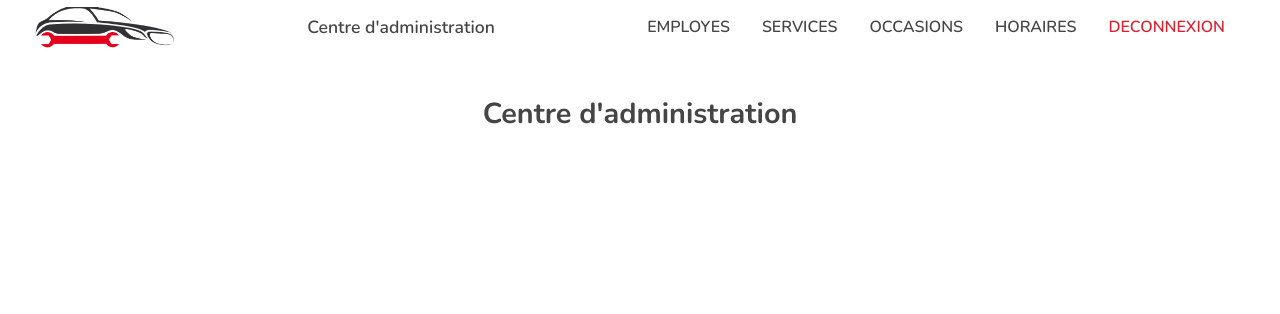
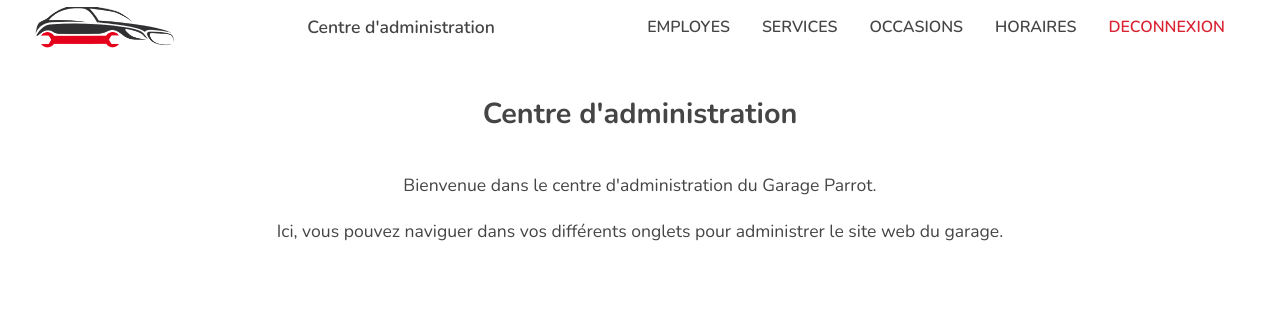
Before and after one commit to JeremyTdr/Garage-Auto, a PHP site: page /admin.php in a window 1280 px wide. Shown: the top 314 px of the page. Run offline with PHP 8.4, Linux system fonts and the light colour scheme; the visitor is signed in with stand-in values (Sample User, id 1); data that the repository does not hold is empty; some libraries are stand-ins or nearby versions; some web fonts are replaced.

Commit message:
update heroku

```diff
--- a/admin.php
+++ b/admin.php
@@ -10,7 +10,9 @@ include 'pages/includes/html-head.php';
         <div class="admin-section admin-console">
 
             <div class="admin-title">Centre d'administration</div>
-
+            <p class="admin-text">Bienvenue dans le centre d'administration du Garage Parrot.</p>
+            <br>
+            <p class="admin-text">Ici, vous pouvez naviguer dans vos différents onglets pour administrer le site web du garage.</p>
 
         </div>
 
--- a/src/sass/includes/_base.scss
+++ b/src/sass/includes/_base.scss
@@ -122,6 +122,11 @@ body {
       margin: 0 auto 40px;
       font-size: 1.8rem;
       font-weight: 700;
+    }
+
+    .admin-text {
+      text-align: center;
+      font-size: 1.1rem;
     }
 
     .modify-btn,
--- a/src/style.css
+++ b/src/style.css
@@ -79,6 +79,10 @@ body .admin-section .admin-title {
   margin: 0 auto 40px;
   font-size: 1.8rem;
   font-weight: 700;
+}
+body .admin-section .admin-text {
+  text-align: center;
+  font-size: 1.1rem;
 }
 body .admin-section .modify-btn,
 body .admin-section .delete-btn,
```
Also changed, not shown: 1 other file.
